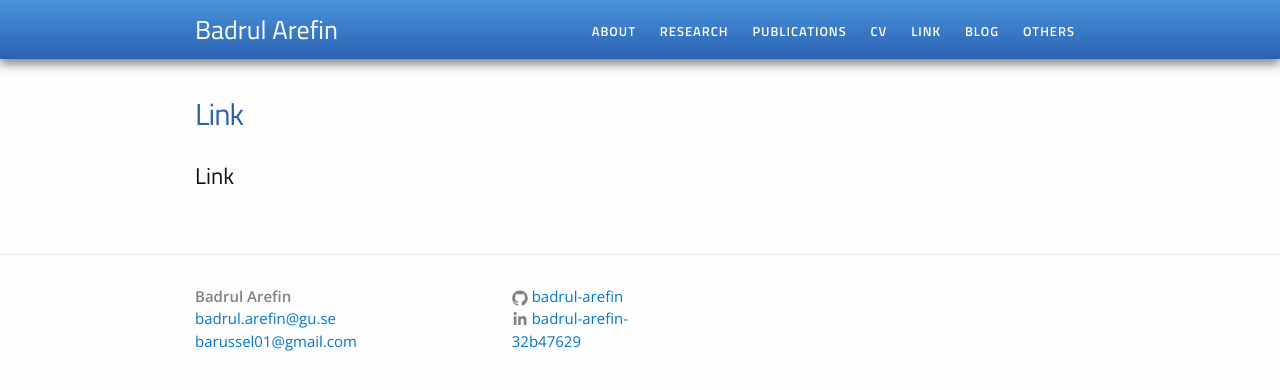
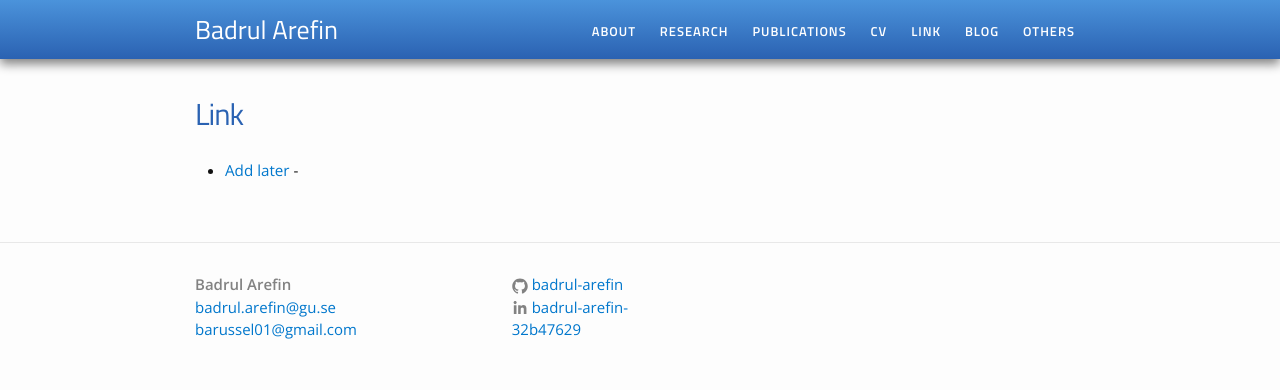
Before and after one commit to Badrul-Arefin/badrul-arefin.github.io, a Jekyll site: the page built from link.md, in a window 1280 px wide. Shown: the top 390 px of the page. Built offline with Jekyll 4.4.1, drawn with Linux system fonts in a browser that asks for light colours.

Commit message:
Update link.md

```diff
--- a/link.md
+++ b/link.md
@@ -3,4 +3,6 @@ layout: page
 permalink: /link/
 title: Link
 ---
-<h2>Link</h2>
+<ul>
+	<li><a href="Add later">Add later</a> - </li>
+</ul>
```
